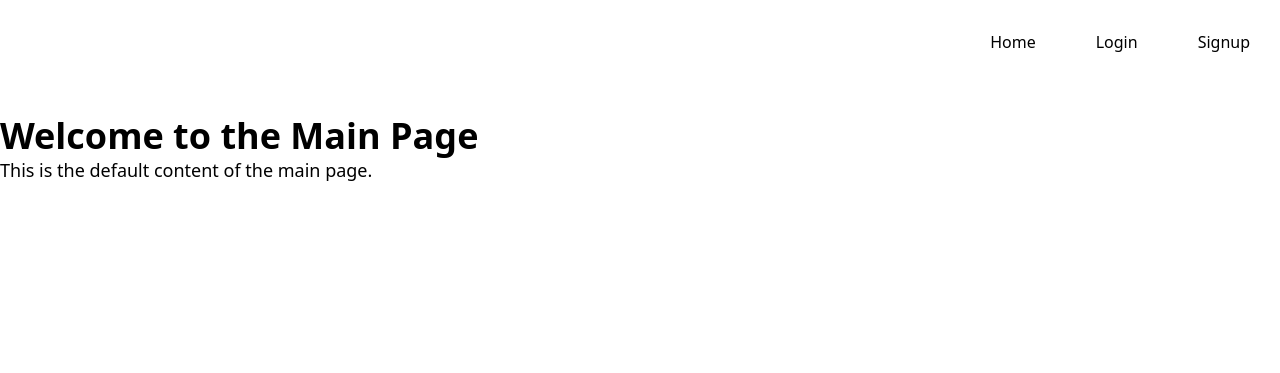
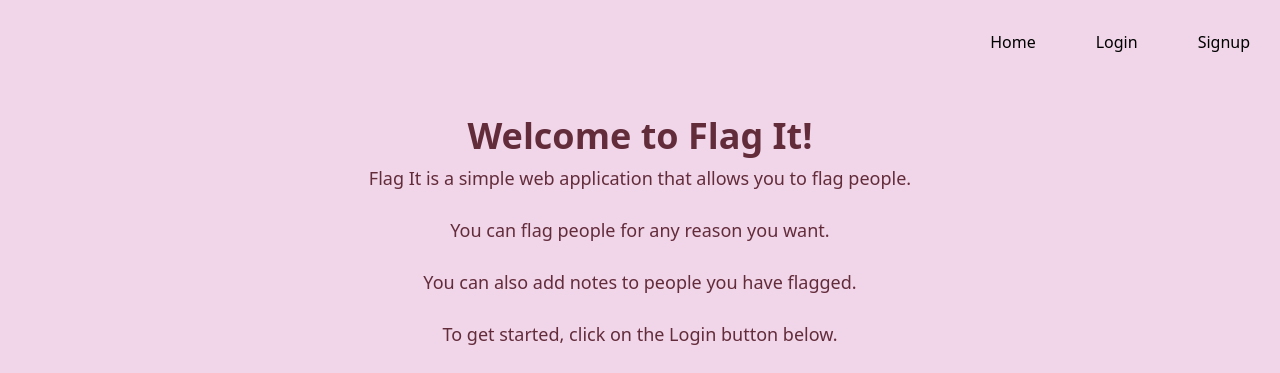
Before and after one commit to danicius/test-htmx, a Flask app: page / in a window 1280 px wide. Shown: the top 373 px of the page. Before the commit the page ends 181 px from the top, so only its background shows below. Run offline with Flask 3, Linux system fonts and the light colour scheme; some libraries are stand-ins or nearby versions.

Commit message:
changed the styles in all pages

```diff
--- a/app.py
+++ b/app.py
@@ -1,10 +1,25 @@
 from flask import Flask, render_template_string, request, session, redirect, url_for
+import os
 
 app = Flask(__name__)
 app.secret_key = 'your_secret_key'
 
 users = {}
 notes = {}
+folders = {}
+#Testing purposes to test certain functionalities like dashboard, note, add-note, get-add-person-form, create-folder
+
+users = {'test': 'p'}
+notes = {'test': ['Note 1', 'Note 2']}
+def set_default_user():
+    if 'email' not in session:
+        session['email'] = 'test'  # Set a default user for development
+
+@app.before_request
+def before_request():
+    if app.config.get('ENV') == 'development':
+        set_default_user()
+
 
 @app.route('/')
 def index():
@@ -54,17 +69,13 @@ def dashboard():
         return redirect(url_for('login'))
     email = session['email']
     user_notes = notes[email]
-    return render_template_string(open('templates/dashboard.html').read(), notes=user_notes)
+    return render_template_string(open('templates/dashboard.html').read(), folders=folders, notes=user_notes)
 
 @app.route('/note')
-def new_note_form():
-    return """
-    <form hx-post="/add-note" hx-target="#notes-list" class="note">
-        <textarea name="note" placeholder="Enter your note"></textarea>
-        <button type="submit">Save Note</button>
-    </form>
-    """
-
+def note():
+    if 'email' not in session:
+        return redirect(url_for('login'))
+    return render_template_string(open('templates/note.html').read())
 
 @app.route('/add-note', methods=['POST'])
 def add_note():
@@ -76,5 +87,35 @@ def add_note():
     is_red_flag = "red flag" in note.lower()
     return render_template_string(open('templates/note.html').read(), note=note, is_red_flag=is_red_flag)
 
+@app.route('/get-add-person-form')
+def get_add_person_form():
+    return render_template_string('''
+        <div id="addPersonForm">
+            <input type="text" id="nicknameInput" name="name" placeholder="Enter nickname" class="border border-gray-300 px-4 py-2 rounded-lg">
+            <button class="bg-green-500 text-white px-4 py-2 rounded-lg hover:bg-green-600"
+                    hx-post="/create-folder"
+                    hx-target="#folderList"
+                    hx-swap="beforeend">Create Folder</button>
+        </div>
+    ''')
+
+@app.route('/create-folder', methods=['POST'])
+def create_folder():
+    name = request.form.get('name')
+    if name:
+        if name not in folders:
+            folders[name] = []
+            return render_template_string('''
+                <div class="folder bg-gray-200 p-4 mb-2 rounded-lg">
+                    <h2 class="text-lg font-semibold">{{ name }}</h2>
+                </div>
+            ''', name=name)
+        else:
+            return "Folder already exists", 400
+    return "Name is required", 400
+
+
+
+
 if __name__ == '__main__':
     app.run(debug=True)
--- a/templates/home.html
+++ b/templates/home.html
@@ -1,21 +1,29 @@
 <!DOCTYPE html>
-<html lang="en">
+<html lang="en" data-theme="valentine">
 <head>
     <meta charset="UTF-8">
     <meta name="viewport" content="width=device-width, initial-scale=1.0">
     <title>Home</title>
     <script src="https://cdn.tailwindcss.com"></script>
+    <script src="https://unpkg.com/htmx.org@2.0.1" integrity="sha384-QWGpdj554B4ETpJJC9z+ZHJcA/i59TyjxEPXiiUgN2WmTyV5OEZWCD6gQhgkdpB/" crossorigin="anonymous"></script>
 </head>
 <body class="bg-gray-100 text-gray-800">
     <div>
-        <h1 class="text-4xl font-bold">Welcome to the Home Page</h1>
-        <p class="text-lg">This is the content of the home page.</p>
         <section id="home" class="content-section">
-          <h1 class="text-4xl font-bold mb-2">Welcome to Flag It!</h1>
+          <h1 class="text-4xl text-center font-bold mb-2">Welcome to Flag It!</h1>
+            <p class="text-lg text-center mb-6">Flag It is a simple web application that allows you to flag people.</p>
+            <p class="text-lg text-center mb-6">You can flag people for any reason you want.</p>
+            <p class="text-lg text-center mb-6">You can also add notes to people you have flagged.</p>
+            <p class="text-lg text-center mb-6">To get started, click on the Login button below.</p>
+            <div class="flex justify-center">
+                <a href="#" class="mx-2 px-5 py-2 text-black border-2 border-transparent rounded transition-all duration-300 ease-in-out hover:border-black" hx-get="/login" hx-trigger="click" hx-target="#content">Login</a>
+            </div>
+            <!--fun stock photos below-->
+            <div class="flex justify-center">
+                <img src="https://www.videezy.com/people/50331-depressed-man-scrolls-through-phone-before-bed" alt="fun stock photo" class="w-1/2 h-1/2">
+            </div>
 
-          <p class="text-lg ">We are a platform that allows you to create and manage your personal notes.</p>
-          <p class="text-lg">Sign up now to start organizing your thoughts!</p>
-          <p class="text-lg">Already have an account? Login to access your notes!</p>
+
 
       </section>
     </div>
--- a/templates/index.html
+++ b/templates/index.html
@@ -1,11 +1,12 @@
 <!DOCTYPE html>
-<html lang="en">
-  <script src="https://cdn.tailwindcss.com"></script>
-  <!-- <link
+<script src="https://cdn.tailwindcss.com"></script>
+<html lang="en" data-theme="valentine">
+
+ <link
       href="https://cdn.jsdelivr.net/npm/daisyui@2.6.0/dist/full.css"
       rel="stylesheet"
       type="text/css"
-    /> -->
+    />
 <script src="https://unpkg.com/htmx.org@2.0.1" integrity="sha384-QWGpdj554B4ETpJJC9z+ZHJcA/i59TyjxEPXiiUgN2WmTyV5OEZWCD6gQhgkdpB/" crossorigin="anonymous"></script>
 
 <head>
@@ -15,20 +16,27 @@
   <link rel="stylesheet" href="styles.css">
 </head>
 <body class="">
-    <nav class= "flex justify-end items-center my-5">
 
-    <a href="#" class="mx-2 px-5 py-2 text-black border-2 border-transparent rounded transition-all duration-300 ease-in-out hover:border-black" hx-get="/index" hx-trigger="click" hx-target="#content">Home</a>
-    <a href="#" class="mx-2 px-5 py-2 text-black border-2 border-transparent rounded transition-all duration-300 ease-in-out hover:border-black" hx-get="/login" hx-trigger="click" hx-target="#content">Login</a>
-    <a href="#" class="mx-2 px-5 py-2 text-black border-2 border-transparent rounded transition-all duration-300 ease-in-out hover:border-black" hx-get="/signup" hx-trigger="click" hx-target="#content">Signup</a>
-    <a href="#" class="mx-2 px-5 py-2 text-black border-2 border-transparent rounded transition-all duration-300 ease-in-out hover:border-black" id="logout-link" hx-get="/logout" hx-trigger="click" hx-target="#content" style="display: none;">Logout</a>
-</nav>
+
+        <nav class="flex justify-end items-center my-5">
+            <a href="#" class="mx-2 px-5 py-2 text-black border-2 border-transparent rounded transition-all duration-300 ease-in-out hover:border-black" hx-get="/home" hx-trigger="click" hx-target="#content">Home</a>
+            <a href="#" class="mx-2 px-5 py-2 text-black border-2 border-transparent rounded transition-all duration-300 ease-in-out hover:border-black" hx-get="/login" hx-trigger="click" hx-target="#content">Login</a>
+            <a href="#" class="mx-2 px-5 py-2 text-black border-2 border-transparent rounded transition-all duration-300 ease-in-out hover:border-black" hx-get="/signup" hx-trigger="click" hx-target="#content">Signup</a>
+            <a href="#" class="mx-2 px-5 py-2 text-black border-2 border-transparent rounded transition-all duration-300 ease-in-out hover:border-black" id="logout-link" hx-get="/logout" hx-trigger="click" hx-target="#content" style="display: none;">Logout</a>
+        </nav>
+
 
 <!-- Content area to load HTMX responses -->
 <div id="content" class="container mx-auto py-8">
     <h1 class="text-4xl font-bold">Welcome to the Main Page</h1>
     <p class="text-lg">This is the default content of the main page.</p>
 </div>
+<script>
+    // Optionally load default content on page load
+    document.addEventListener('DOMContentLoaded', function() {
+        htmx.ajax('GET', '/home', '#content');
+    });
+</script>
 
-    <script src="scripts.js"></script>
 </body>
 </html>
--- a/templates/login.html
+++ b/templates/login.html
@@ -1,5 +1,5 @@
 <!DOCTYPE html>
-<html lang="en">
+<html lang="en" data-theme="valentine">
 <head>
     <meta charset="UTF-8">
     <meta name="viewport" content="width=device-width, initial-scale=1.0">
@@ -8,7 +8,7 @@
     <link href="https://cdn.jsdelivr.net/npm/daisyui@1.14.1/dist/full.css" rel="stylesheet">
 </head>
 <body>
-    <div class="flex justify-center items-center h-screen bg-gray-100">
+    <div class="flex justify-center items-center h-screen ">
         <div class="w-full max-w-sm p-8 space-y-6 bg-white rounded shadow-md">
             <form hx-post="/login" hx-target="#content" class="space-y-4">
                 <div>
--- a/templates/signup.html
+++ b/templates/signup.html
@@ -10,7 +10,7 @@
     <title>Flag It</title>
     <link rel="stylesheet" href="styles.css">
 
-  <div class="flex justify-center items-center h-screen bg-white">
+  <div class="flex justify-center items-center h-screen  bg-gray-100">
     <div class="w-full max-w-sm p-8 space-y-6 bg-white rounded shadow-md">
       <form hx-post="/signup" hx-target="#content" class="space-y-4">
         <div>
--- /dev/null
+++ b/templates/tailwind.config.js
@@ -0,0 +1,6 @@
+module.exports = {
+  //...
+  daisyui: {
+    themes: ["light", "dark", "valentine"],
+  },
+}
```
Also changed, not shown: style.css (deleted, +0 -49 lines), templates/dashboard.html (+18 -26 lines), templates/note.html (+12 -5 lines).
